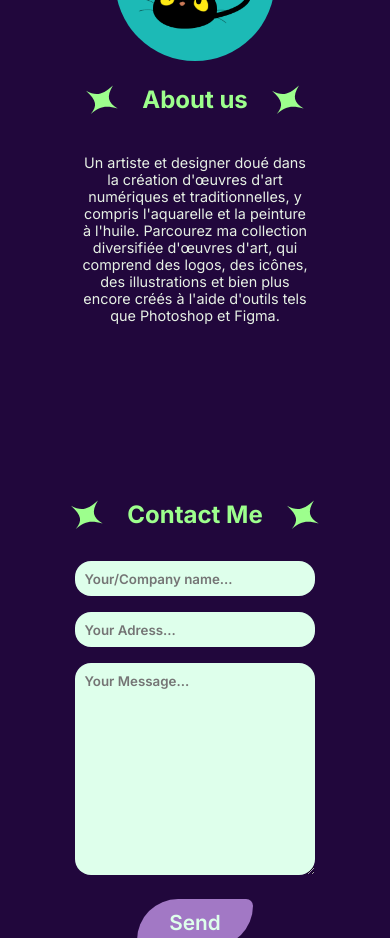
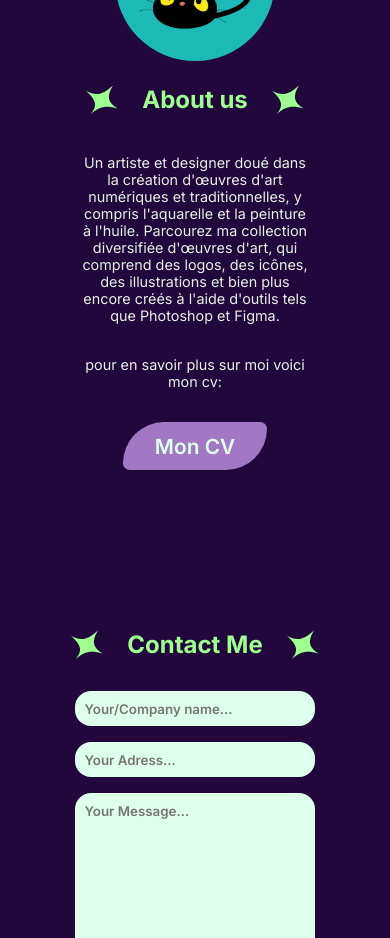
Before and after one commit to MohMost/melobellus-artist-portfolio, a React (Vite) app: page / in a window 390 px wide. Shown: the part 1240-2178 px from the top of the page. Built offline with nearby package versions, Linux system fonts and the light colour scheme; no server answers.

Commit message:
:zap: (refact): change media query

```diff
--- a/index.html
+++ b/index.html
@@ -15,7 +15,7 @@
       content="6OAdXE6BWoAYa2-NLMcgoJM4ysEeRjTzaxdmZbsOnaE"
     />
     <meta
-      name="description"
+      name="og:description"
       content="Un artiste et designer doué dans la création d'œuvres d'art numériques et traditionnelles, y compris l'aquarelle et la peinture à l'huile. Parcourez ma collection diversifiée d'œuvres d'art, qui comprend des logos, des icônes et bien plus encore créés à l'aide d'outils tels que Photoshop et Figma."
     />
     <meta
--- a/src/components/About.module.css
+++ b/src/components/About.module.css
@@ -32,6 +32,19 @@
   border-radius: 100%;
   margin-right: 2rem;
 }
+.content_container {
+  display: flex;
+  flex-direction: column;
+  justify-content: center;
+  align-items: center;
+}
+.button_container {
+  width: 10rem;
+  margin-top: 1rem;
+  display: flex;
+  flex-direction: column;
+  align-items: center;
+}
 @media screen and (max-width: 1100px) {
   .about {
     display: flex;
--- a/src/components/About.tsx
+++ b/src/components/About.tsx
@@ -1,5 +1,6 @@
 import React from "react";
 import classes from "./About.module.css";
+import Button from "./Button";
 export default function About() {
   return (
     <div id="about" className={classes.about}>
@@ -10,14 +11,25 @@ export default function About() {
           <h2 className={classes.title}>About us</h2>
           <img src="./star.svg" alt="" />
         </div>
-
-        <p className={classes.content}>
-          Un artiste et designer doué dans la création d'œuvres d'art numériques
-          et traditionnelles, y compris l'aquarelle et la peinture à l'huile.
-          Parcourez ma collection diversifiée d'œuvres d'art, qui comprend des
-          logos, des icônes, des illustrations et bien plus encore créés à
-          l'aide d'outils tels que Photoshop et Figma.
-        </p>
+        <div className={classes.content_container}>
+          <p className={classes.content}>
+            Un artiste et designer doué dans la création d'œuvres d'art
+            numériques et traditionnelles, y compris l'aquarelle et la peinture
+            à l'huile. Parcourez ma collection diversifiée d'œuvres d'art, qui
+            comprend des logos, des icônes, des illustrations et bien plus
+            encore créés à l'aide d'outils tels que Photoshop et Figma.
+          </p>
+          <p className={classes.content}>
+            pour en savoir plus sur moi voici mon cv:
+          </p>
+          <a
+            href="https://firebasestorage.googleapis.com/v0/b/mohameto-ddd57.appspot.com/o/gallery%2FLionel%20Galand%20(1979)%20-%20Langue%20et%20Litt%C3%A9rature%20Berb%C3%A8res%20%20Vingt%20cinq%20ans%20d%E2%80%99%C3%A9tudes.pdf?alt=media&token=4660221e-4747-423d-9fac-def07a83d6bc"
+            className={classes.button_container}
+            target="_blank"
+          >
+            <Button text="Mon CV" />
+          </a>
+        </div>
       </div>
     </div>
   );
--- a/src/components/Header.module.css
+++ b/src/components/Header.module.css
@@ -130,6 +130,14 @@
   color: #9dff8d;
   text-decoration: underline;
 }
+@media screen and (max-height: 862px) {
+  .banner_h1 {
+    font-size: 4rem;
+  }
+  .banner_illustration {
+    width: 27rem;
+  }
+}
 @media screen and (max-width: 1460px) {
   .banner_h1 {
     font-size: 4rem;
```
